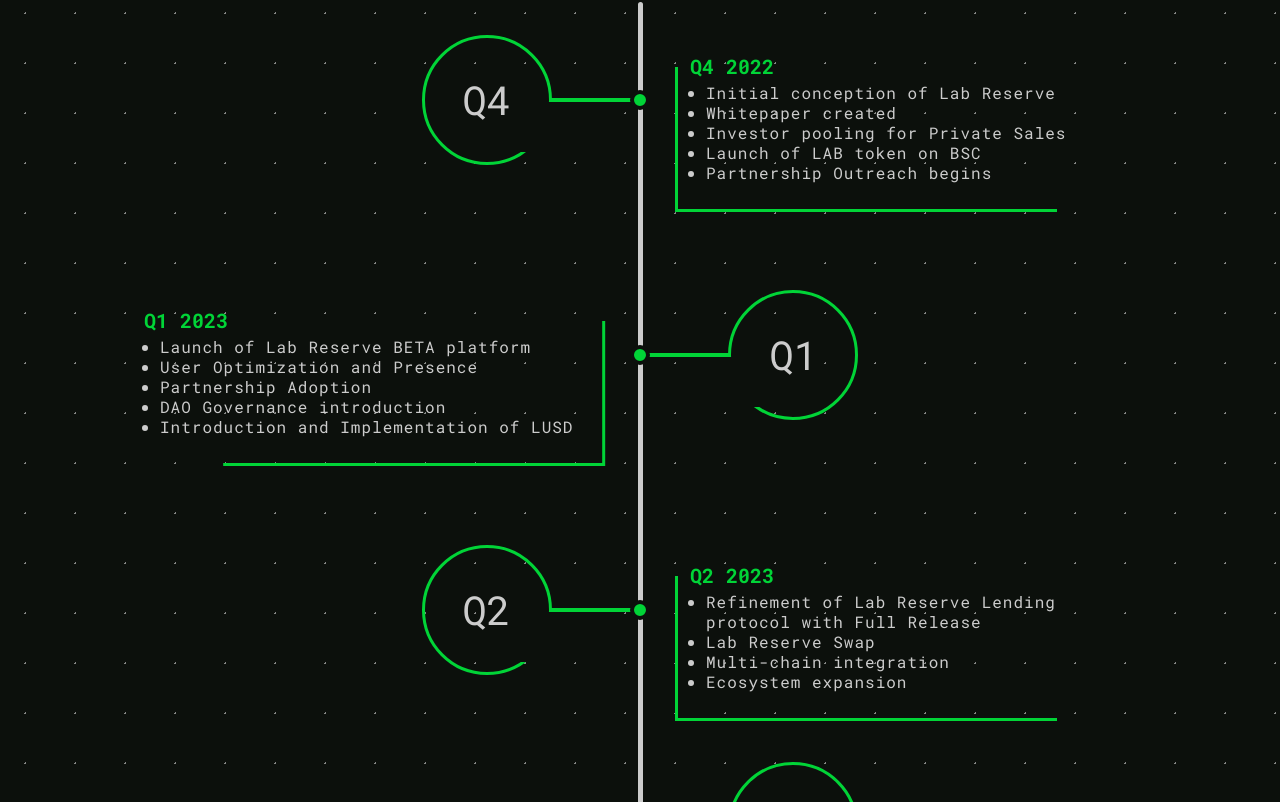
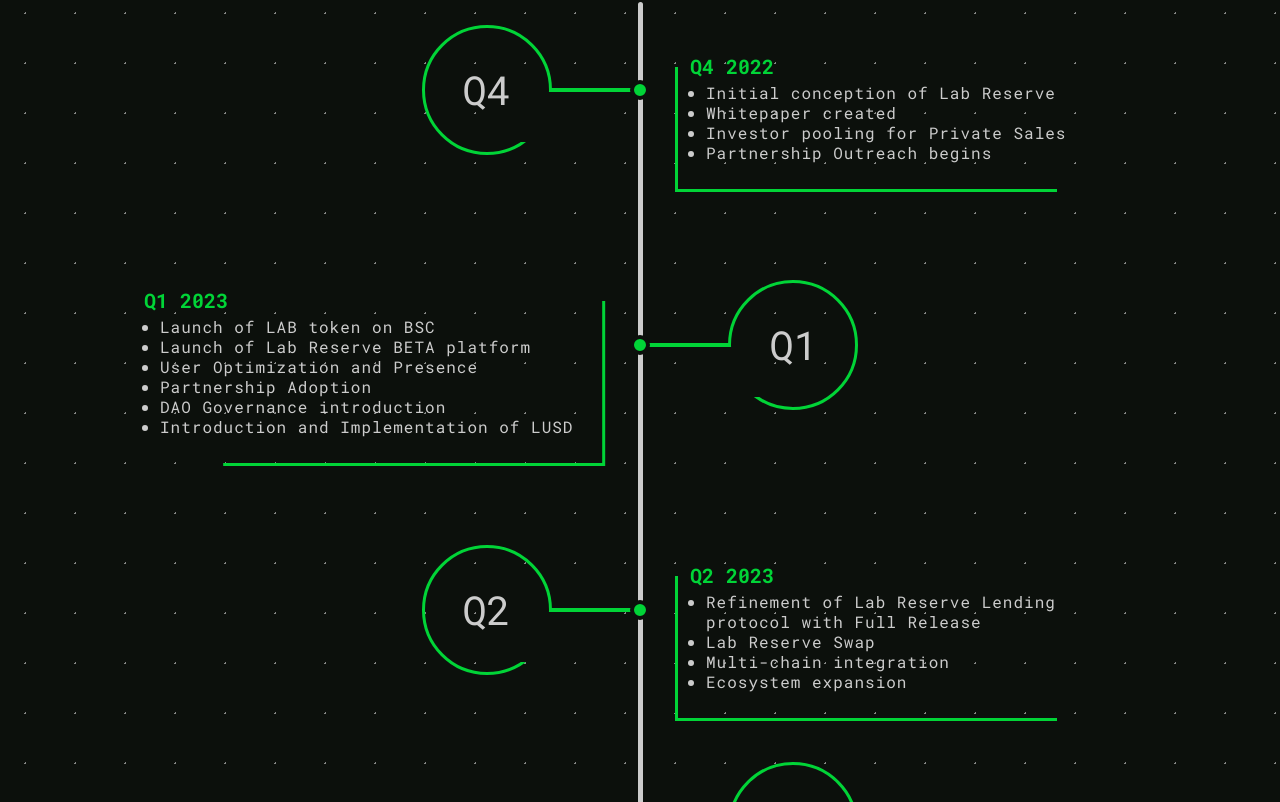
Before and after one commit to wutangdev/lab-token-landing, a Next.js app: page / in a window 1280 px wide. Shown: the part 2776-3578 px from the top of the page. Built offline with nearby package versions, Linux system fonts and the light colour scheme.

Commit message:
Update Roadmap.tsx

```diff
--- a/components/sections/Roadmap.tsx
+++ b/components/sections/Roadmap.tsx
@@ -20,7 +20,6 @@ function Roadmap() {
                                         <li>Initial conception of Lab Reserve</li>
                                         <li>Whitepaper created</li>
                                         <li>Investor pooling for Private Sales</li>
-                                        <li>Launch of LAB token on BSC</li>
                                         <li>Partnership Outreach begins</li>
                                     </ul>
                                   </div>
@@ -32,6 +31,7 @@ function Roadmap() {
                                   <h3 className="title">Q1 2023</h3>
                                   <div className="description">
                                     <ul className="description-list">
+                                        <li>Launch of LAB token on BSC</li>
                                         <li>Launch of Lab Reserve BETA platform</li>
                                         <li>User Optimization and Presence</li>
                                         <li>Partnership Adoption</li>
```
